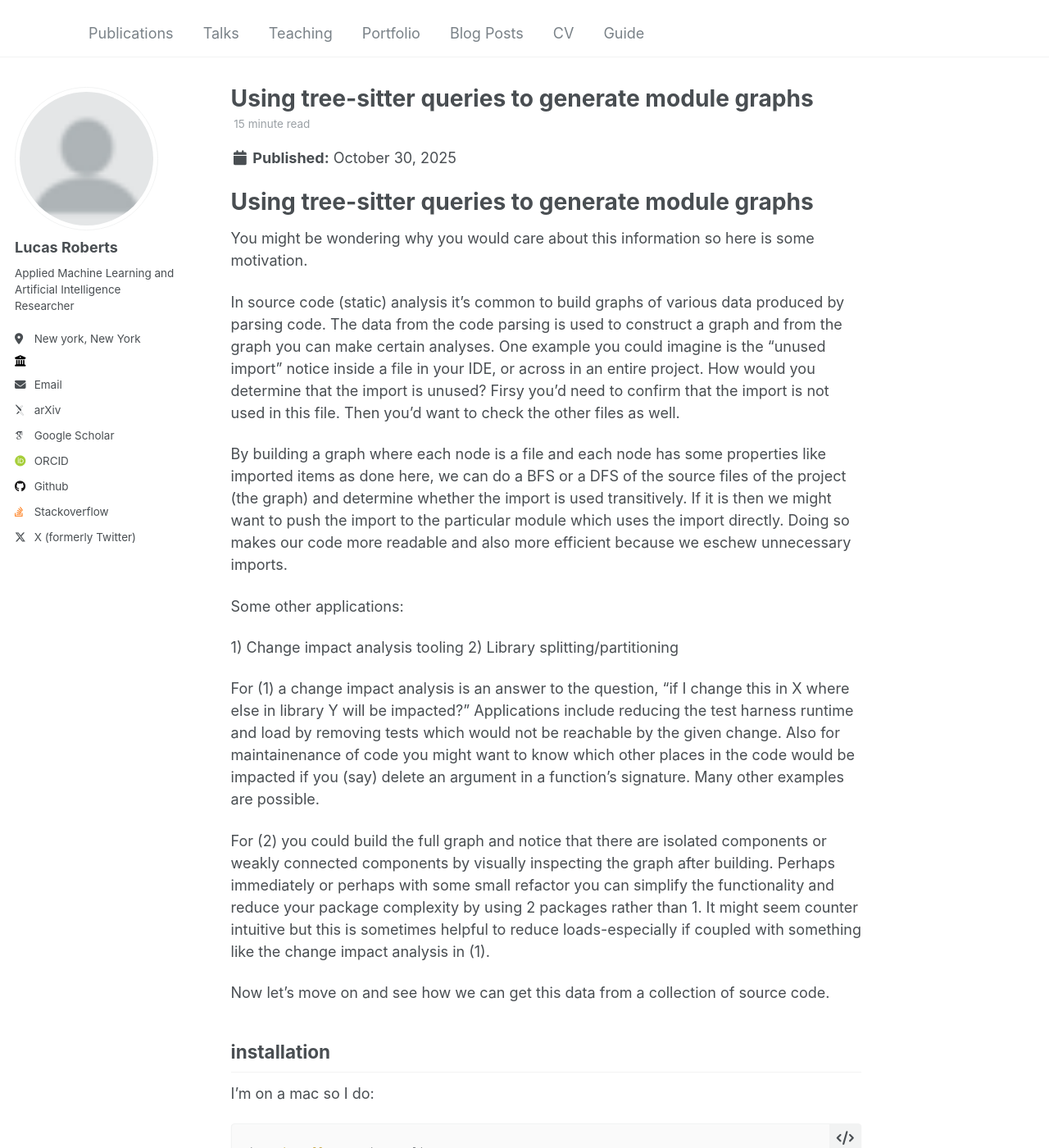
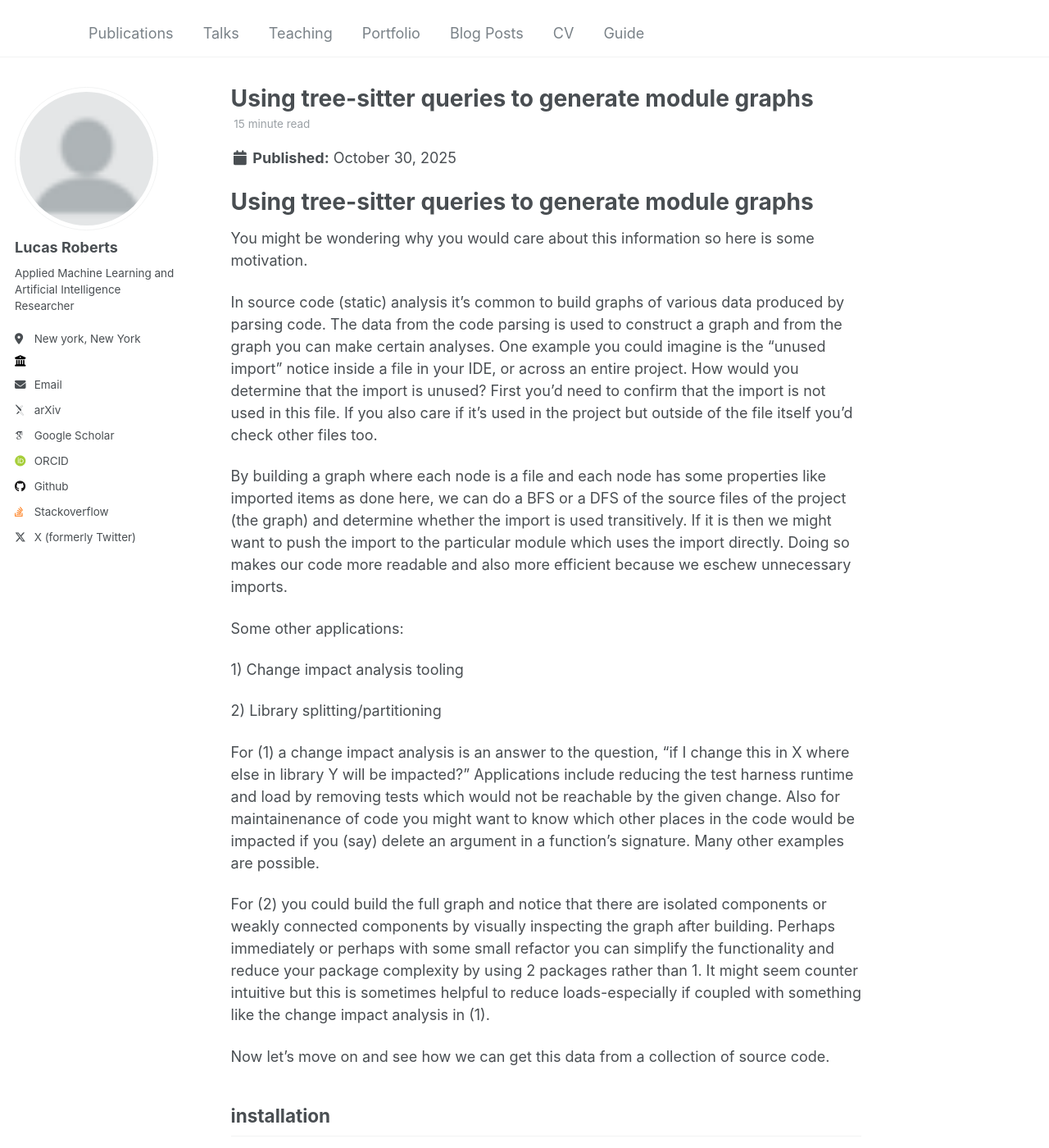
Before and after one commit to rlucas7/rlucas7.github.io, a Jekyll site: the page built from _posts/2025-10-30-tree-sitter-module-graph-blog.md, in a window 1280 px wide and 1400 px high. Shown: the whole window at 82% size. Built offline with Jekyll 4.4.1, drawn with Linux system fonts in a browser that asks for light colours; some web fonts are replaced; some of the changed text lies outside the part shown.

Commit message:
tiny tidy up

````diff
--- a/_posts/2025-10-30-tree-sitter-module-graph-blog.md
+++ b/_posts/2025-10-30-tree-sitter-module-graph-blog.md
@@ -16,19 +16,19 @@ You might be wondering why you would care about this information so here is some
 
 In source code (static) analysis it's common to build graphs of various data produced by parsing code.
 The data from the code parsing is used to construct a graph and from the graph you can make certain analyses.
-One example you could imagine is the "unused import" notice inside a file in your IDE, or across in an entire
-project. How would you determine that the import is unused? Firsy you'd need to confirm that the import is not used
-in this file. Then you'd want to check the other files as well.
+One example you could imagine is the "unused import" notice inside a file in your IDE, or across an entire
+project. How would you determine that the import is unused? First you'd need to confirm that the import is not used
+in this file. If you also care if it's used in the project but outside of the file itself you'd check other files too.
 
 By building a graph where each node is a file and each node has some properties like imported items as done here,
 we can do a BFS or a DFS of the source files of the project (the graph) and determine whether the import is used transitively.
 If it is then we might want to push the import to the particular module which uses the import directly.
 Doing so makes our code more readable and also more efficient because we eschew unnecessary imports.
 
-
 Some other applications:
 
 1) Change impact analysis tooling
+
 2) Library splitting/partitioning
 
 
@@ -50,8 +50,9 @@ I'm on a mac so I do:
 ```sh
 brew install tree-sitter-cli
 tree-sitter init-config # creates a file under $HOME/.tree-sitter/config.json
+```
 
-```
+Other package managers (linux/windows) should support treee sitter too.
 
 ## a tutorial on building module graphs
 Suppose you want to access all the imported libraries or modules in a .py file.
````
